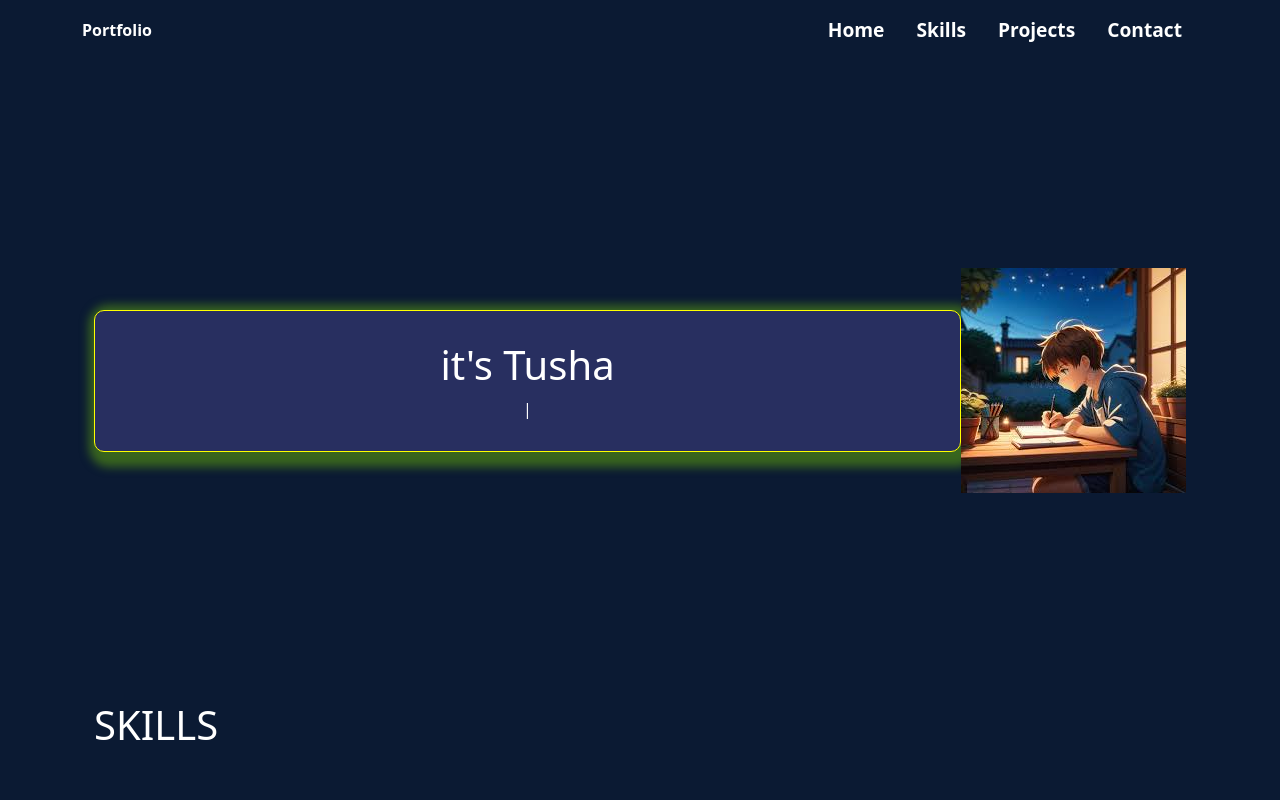
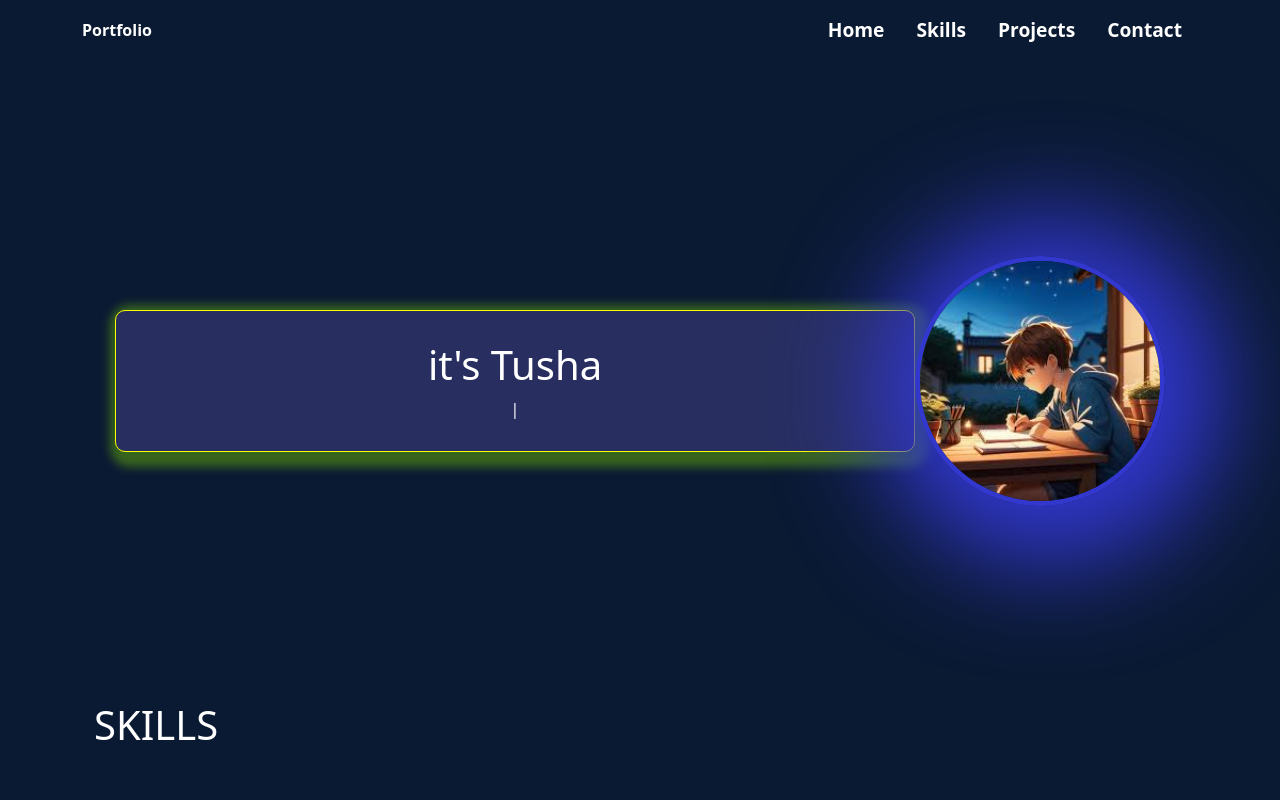
Before and after one commit to Tushar-yukii/Animated-React-Portfolio, a React (Vite) app: page / in a window 1280 px wide. Shown: the top 800 px of the page. Built offline with nearby package versions, Linux system fonts and the light colour scheme.

Commit message:
update file

```diff
--- a/src/Compounts/Project.jsx
+++ b/src/Compounts/Project.jsx
@@ -18,10 +18,9 @@ const Project = () => {
                     width: "18rem",
                     border: "1px solid yellow",
                     boxShadow: "5px 5px 10px 10px rgba(101, 175, 10, 0.5)",
-
                   }}
-                   data-aos="flip-right"
-      data-aos-duration="1000"
+                  data-aos="flip-right"
+                  data-aos-duration="1000"
                 >
                   <div className="img justify-content-center align-content-center p-3">
                     <img
--- a/src/index.css
+++ b/src/index.css
@@ -33,7 +33,7 @@ a {
 }
 .home .left {
   background-color: var(--bg-color);
-  width: 650%;
+  width: 800px;
   text-align: center;
   padding: 30px;
   border-radius: 10px;
@@ -54,7 +54,7 @@ a {
 }
 .items img {
   display: flex;
-  width: 90px;
+  width: 100px;
   /* width: calc(20.20%); */
   background-color: black;
   margin: 100px;
@@ -89,3 +89,50 @@ a {
 .contact-icon .items .icons {
   font-size: 2rem;
 }
+.home {
+  display: flex;
+  justify-content: center;
+  align-items: center;
+}
+.home .right .img {
+  display: flex;
+  justify-content: center;
+  align-items: center;
+  /* background-color: chartreuse; */
+}
+.home .right .img img {
+  height: 250px;
+  width: 250px;
+  border: 5px solid blue;
+  border-radius: 100%;
+  animation-name: animation;
+  animation-duration: 3s;
+  animation-iteration-count: infinite;
+}
+@keyframes animation {
+  0% {
+    border-color: blue;
+    transform: translate(0, 0px);
+    box-shadow: 10px 10px 100px 50px blue;
+  }
+  25% {
+    border-color: rgb(239, 244, 11);
+    /* transform: translate(0,10px); */
+    box-shadow: 10px 10px 100px 50px rgb(239, 244, 11);
+  }
+  50% {
+    border-color: rgb(12, 12, 199);
+    transform: translate(0, 10px);
+    box-shadow: 10px 10px 100px 50px rgb(12, 12, 199);
+  }
+  75% {
+    border-color: rgb(130, 217, 160);
+    /* transform: translate(0,0px); */
+    box-shadow: 10px 10px 100px 50px rgb(130, 217, 160);
+  }
+  100% {
+    border-color: rgb(50, 55, 205);
+    transform: translate(0, 0px);
+    box-shadow: 10px 10px 100px 50px rgb(50, 55, 205);
+  }
+}
```
Also changed, not shown: src/Compounts/Contant.jsx (+5 -3 lines), src/Compounts/Home.jsx (+2 -5 lines).
